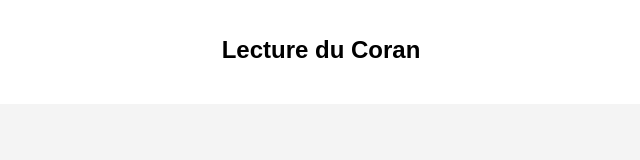
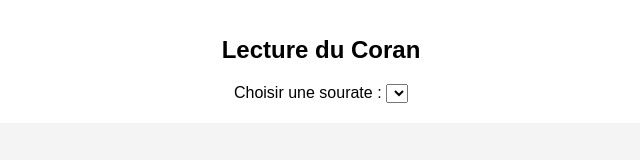
Before and after one commit to polijnaser/quran-appmom, a plain HTML site: page index.html in a window 1280 px wide. Shown: the whole page, without its empty margins (319-959 px from the left). Drawn offline with Linux system fonts and the light colour scheme; no server answers.

Commit message:
index.html

```diff
--- a/index.html
+++ b/index.html
@@ -9,8 +9,12 @@
 <body>
   <div class="container">
     <h1>Lecture du Coran</h1>
-    <div id="surahs-container">
-      <!-- Les sourates et les versets seront affichés ici -->
+    <label for="surah-select">Choisir une sourate :</label>
+    <select id="surah-select">
+      <!-- Les options seront ajoutées dynamiquement -->
+    </select>
+    <div id="verses-container">
+      <!-- Les versets seront affichés ici -->
     </div>
   </div>
   <script src="script.js"></script>
```
